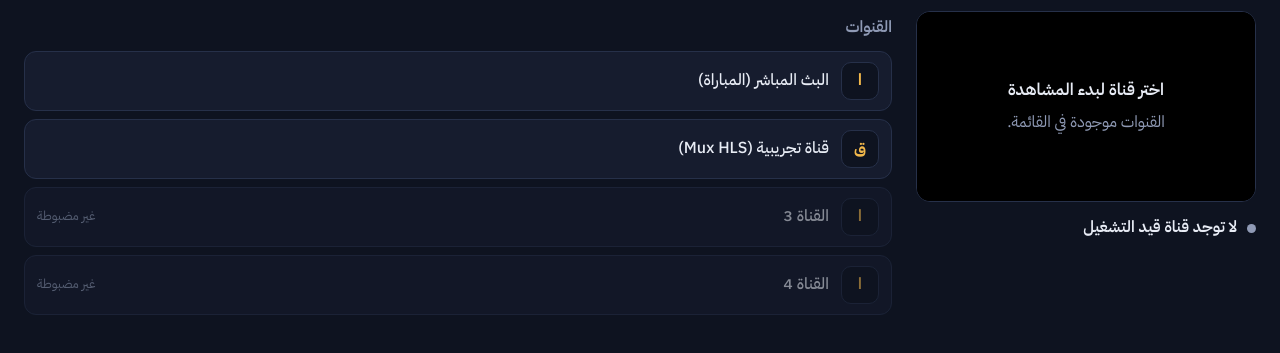
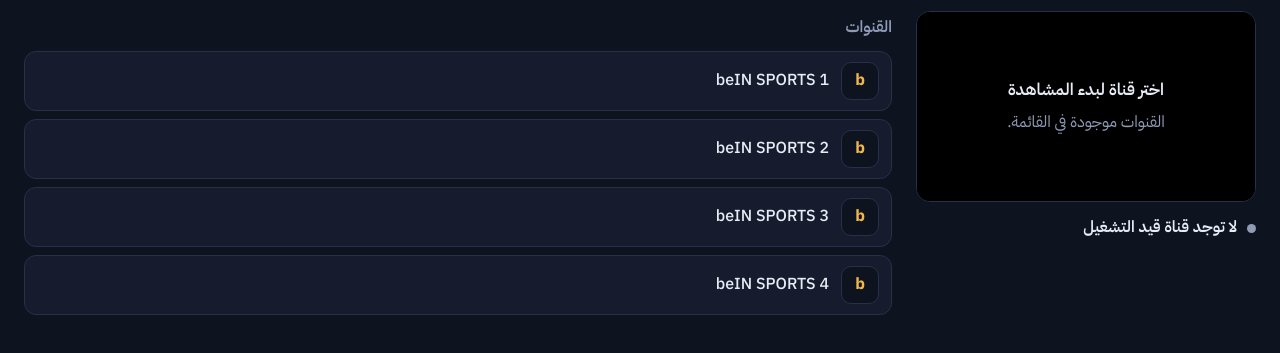
Before and after one commit to mtcit1916/salim-live, a plain HTML site: page index.html in a window 1280 px wide. Shown: the part 47-400 px from the top of the page. Drawn offline with nearby package versions, Linux system fonts and the light colour scheme.

Commit message:
Update index.html

```diff
--- a/index.html
+++ b/index.html
@@ -249,21 +249,29 @@
     }
 
     /* ═══════════════════════════════════════════════════════
-       مصفوفة القنوات (تم تضمين رابط المباراة فيها)
+       مصفوفة القنوات الرسمية (beIN SPORTS)
        ═══════════════════════════════════════════════════════ */
     const CHANNELS = [
       {
-        id: 'match-live',
-        name: 'البث المباشر (المباراة)',
-        streamUrl: 'https://912acsss8af382.yasirtv.com/playerv5.php?match=4742057&key=9f39972b67d6ce22189507d008acwc26'
+        id: 'bein-1',
+        name: 'beIN SPORTS 1',
+        streamUrl: 'https://912acsss8af382.yasirtv.com/playerv5.php?match=4750841&key=9f39972b67d6ce22189507d008acwc26'
       },
       {
-        id: 'test-hls',
-        name: 'قناة تجريبية (Mux HLS)',
-        streamUrl: 'https://test-streams.mux.dev/x36xhzz/x36xhzz.m3u8'
+        id: 'bein-2',
+        name: 'beIN SPORTS 2',
+        streamUrl: 'https://912acsss8af382.yasirtv.com/playerv5.php?match=4750847&key=9f39972b67d6ce22189507d008acwc26'
       },
-      { id: 'ch-3', name: 'القناة 3', streamUrl: '' },
-      { id: 'ch-4', name: 'القناة 4', streamUrl: '' }
+      {
+        id: 'bein-3',
+        name: 'beIN SPORTS 3',
+        streamUrl: 'https://912acsss8af382.yasirtv.com/playerv5.php?match=4750849&key=9f39972b67d6ce22189507d008acwc26'
+      },
+      {
+        id: 'bein-4',
+        name: 'beIN SPORTS 4',
+        streamUrl: 'https://912acsss8af382.yasirtv.com/playerv5.php?match=4732697&key=9f39972b67d6ce22189507d008acwc26'
+      }
     ];
 
     /* ═══════════════════════════════════════════════════════
```
